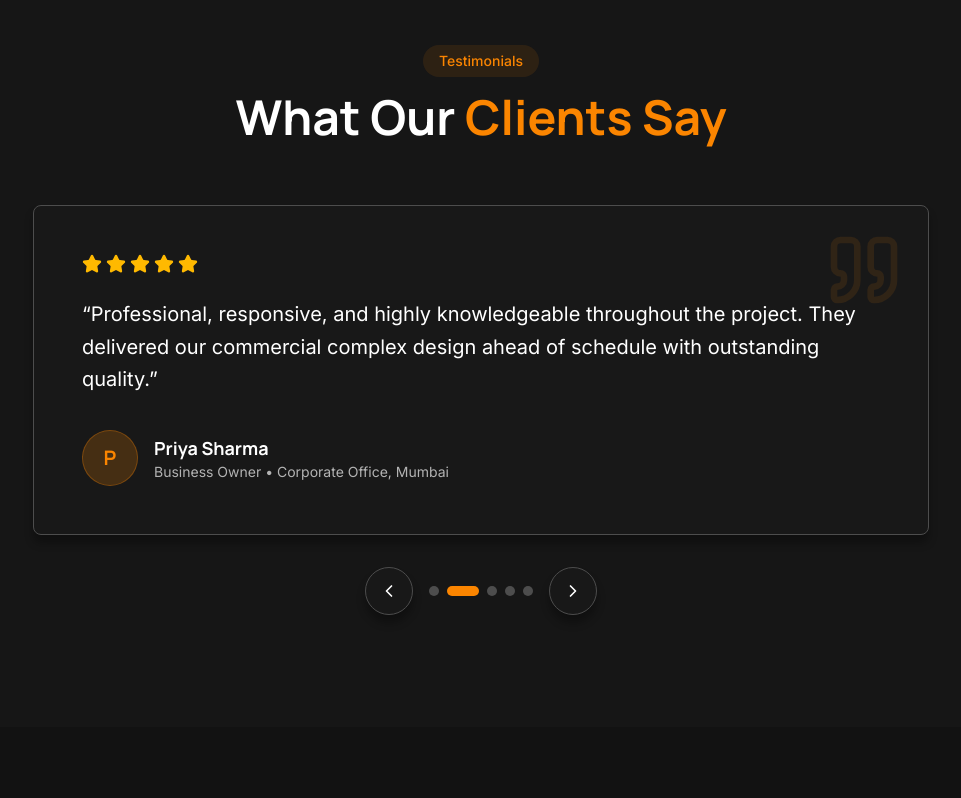
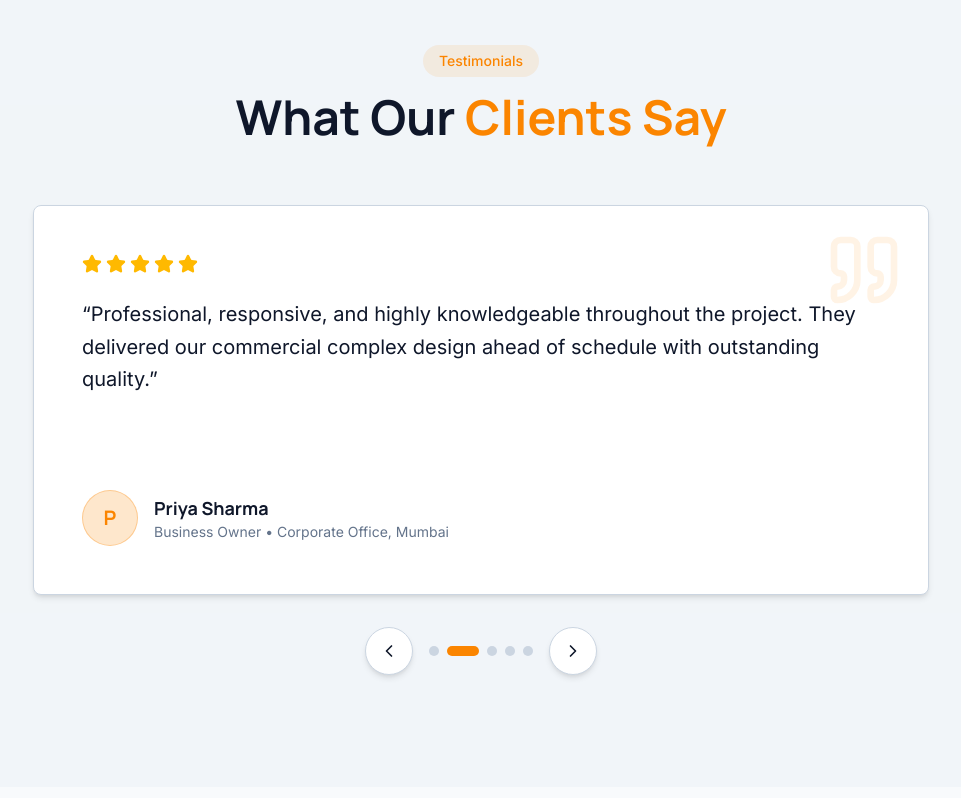
Before and after one commit to Superbiouss/ArcStone-Constructions, a Next.js app: page / in a window 1280 px wide. Shown: the part 6754-7552 px from the top of the page, without its empty margins (159-1120 px from the left). Built offline with nearby package versions, Linux system fonts and the light colour scheme.

Commit message:
refactor: implement theme-based CSS variables and update component styles for light/dark mode support

```diff
--- a/src/app/globals.css
+++ b/src/app/globals.css
@@ -7,41 +7,40 @@
   --font-heading: 'Manrope', sans-serif;
   --font-body: 'Inter', sans-serif;
 
-  /* Spotify-Inspired Palette */
-  --color-primary: #181818;
-  --color-primary-dark: #121212;
-  --color-primary-darker: #000000;
-  --color-on-primary: #ffffff;
+  --color-primary: var(--primary);
+  --color-primary-dark: var(--primary-dark);
+  --color-primary-darker: var(--primary-darker);
+  --color-on-primary: var(--on-primary);
 
-  --color-secondary: #272727;
+  --color-secondary: var(--secondary);
 
-  --color-accent: #fb8500;
-  --color-accent-hover: #e57800;
-  --color-accent-light: #ff9b2e;
+  --color-accent: var(--accent);
+  --color-accent-hover: var(--accent-hover);
+  --color-accent-light: var(--accent-light);
 
-  --color-background: #121212;
-  --color-foreground: #ffffff;
+  --color-background: var(--background);
+  --color-foreground: var(--foreground);
 
-  --color-muted: #1f1f1f;
-  --color-muted-foreground: #b3b3b3;
+  --color-muted: var(--muted);
+  --color-muted-foreground: var(--muted-foreground);
 
-  --color-border: #4d4d4d;
+  --color-border: var(--border);
 
-  --color-card: #181818;
-  --color-card-foreground: #ffffff;
+  --color-card: var(--card);
+  --color-card-foreground: var(--card-foreground);
 
-  --color-destructive: #f3727f;
+  --color-destructive: var(--destructive);
 
-  --color-ring: #1ed760;
-  --color-surface: #1f1f1f;
-  --color-surface-elevated: #252525;
+  --color-ring: var(--ring);
+  --color-surface: var(--surface);
+  --color-surface-elevated: var(--surface-elevated);
 
-  --color-overlay: rgba(0, 0, 0, 0.7);
+  --color-overlay: var(--overlay);
 
   /* Shadows */
-  --shadow-elevated: 0px 8px 8px rgba(0, 0, 0, 0.3);
-  --shadow-dialog: 0px 8px 24px rgba(0, 0, 0, 0.5);
-  --shadow-inset: 0px 1px 0px rgb(18, 18, 18), 0px 0px 0px 1px inset rgb(124, 124, 124);
+  --shadow-elevated: var(--shadow-elevated-val);
+  --shadow-dialog: var(--shadow-dialog-val);
+  --shadow-inset: var(--shadow-inset-val);
 
   --animate-fade-in: fade-in 0.6s ease-out;
   --animate-fade-in-up: fade-in-up 0.6s ease-out;
@@ -55,6 +54,80 @@
   --animate-count-up: count-up 2s ease-out;
   --animate-slide-up: slide-up 0.3s ease-out;
   --animate-bounce-in: bounce-in 0.5s ease-out;
+}
+
+:root {
+  /* Light Mode Palette */
+  --primary: #f8fafc;
+  --primary-dark: #f1f5f9;
+  --primary-darker: #e2e8f0;
+  --on-primary: #121212;
+
+  --secondary: #e2e8f0;
+
+  --accent: #fb8500;
+  --accent-hover: #e57800;
+  --accent-light: #ff9b2e;
+
+  --background: #f8fafc;
+  --foreground: #0f172a;
+
+  --muted: #e2e8f0;
+  --muted-foreground: #64748b;
+
+  --border: #cbd5e1;
+
+  --card: #ffffff;
+  --card-foreground: #0f172a;
+
+  --destructive: #ef4444;
+
+  --ring: #1ed760;
+  --surface: #f1f5f9;
+  --surface-elevated: #ffffff;
+
+  --overlay: rgba(255, 255, 255, 0.7);
+
+  --shadow-elevated-val: 0px 4px 6px -1px rgba(0, 0, 0, 0.1), 0px 2px 4px -1px rgba(0, 0, 0, 0.06);
+  --shadow-dialog-val: 0px 10px 15px -3px rgba(0, 0, 0, 0.1), 0px 4px 6px -2px rgba(0, 0, 0, 0.05);
+  --shadow-inset-val: 0px 1px 0px rgba(0, 0, 0, 0.05) inset;
+}
+
+.dark {
+  /* Spotify-Inspired Dark Mode Palette */
+  --primary: #181818;
+  --primary-dark: #121212;
+  --primary-darker: #000000;
+  --on-primary: #ffffff;
+
+  --secondary: #272727;
+
+  --accent: #fb8500;
+  --accent-hover: #e57800;
+  --accent-light: #ff9b2e;
+
+  --background: #121212;
+  --foreground: #ffffff;
+
+  --muted: #1f1f1f;
+  --muted-foreground: #b3b3b3;
+
+  --border: #4d4d4d;
+
+  --card: #181818;
+  --card-foreground: #ffffff;
+
+  --destructive: #f3727f;
+
+  --ring: #1ed760;
+  --surface: #1f1f1f;
+  --surface-elevated: #252525;
+
+  --overlay: rgba(0, 0, 0, 0.7);
+
+  --shadow-elevated-val: 0px 8px 8px rgba(0, 0, 0, 0.3);
+  --shadow-dialog-val: 0px 8px 24px rgba(0, 0, 0, 0.5);
+  --shadow-inset-val: 0px 1px 0px rgb(18, 18, 18), 0px 0px 0px 1px inset rgb(124, 124, 124);
 }
 
 @keyframes fade-in {
@@ -129,9 +202,9 @@ body {
   -moz-osx-font-smoothing: grayscale;
 }
 
-/* Force dark mode variables even without .dark class */
+/* Enable light and dark color schemes */
 :root {
-  color-scheme: dark;
+  color-scheme: light dark;
 }
 
 /* ===== HEADINGS ===== */
--- a/src/components/Navbar.tsx
+++ b/src/components/Navbar.tsx
@@ -138,7 +138,7 @@ export default function Navbar() {
               <a
                 href="#contact"
                 onClick={(e) => { e.preventDefault(); handleNavClick('#contact'); }}
-                className="hidden sm:flex items-center gap-2 px-5 py-2 lg:px-6 lg:py-2.5 bg-accent hover:bg-accent-hover text-[#000000] text-[10px] lg:text-xs font-body font-bold uppercase tracking-[0.1em] rounded-full transition-all duration-200 hover:scale-105 cursor-pointer"
+                className="hidden sm:flex items-center gap-2 px-6 py-2.5 bg-accent hover:bg-accent-hover text-[#000000] text-xs font-body font-bold uppercase tracking-[0.1em] rounded-full transition-all duration-200 hover:scale-105 cursor-pointer"
               >
                 <Phone size={15} />
                 Get Consultation
--- a/src/components/sections/ServicesSection.tsx
+++ b/src/components/sections/ServicesSection.tsx
@@ -74,7 +74,7 @@ const services = [
 
 export default function ServicesSection() {
   return (
-    <section id="services" className="section-padding bg-muted/30 dark:bg-[#0B1120]">
+    <section id="services" className="section-padding bg-muted/30">
       <div className="max-w-7xl mx-auto px-4 sm:px-6 lg:px-8">
         {/* Section Header */}
         <ScrollReveal>
--- a/src/components/sections/TestimonialsSection.tsx
+++ b/src/components/sections/TestimonialsSection.tsx
@@ -73,7 +73,7 @@ export default function TestimonialsSection() {
   }, [isAutoPlaying, next]);
 
   return (
-    <section id="testimonials" className="section-padding bg-muted/30 dark:bg-[#0B1120]">
+    <section id="testimonials" className="section-padding bg-muted/30">
       <div className="max-w-7xl mx-auto px-4 sm:px-6 lg:px-8">
         {/* Section Header */}
         <ScrollReveal>
@@ -114,7 +114,7 @@ export default function TestimonialsSection() {
                 </div>
 
                 {/* Quote */}
-                <blockquote className="text-foreground font-body text-lg md:text-xl leading-relaxed mb-8 relative z-10 min-h-[100px]">
+                <blockquote className="text-foreground font-body text-lg md:text-xl leading-relaxed mb-8 relative z-10 min-h-[160px]">
                   &ldquo;{testimonials[current].quote}&rdquo;
                 </blockquote>
 
@@ -159,6 +159,7 @@ export default function TestimonialsSection() {
                         : 'bg-border hover:bg-muted-foreground w-2.5'
                     }`}
                     aria-label={`Go to testimonial ${i + 1}`}
+                    aria-current={i === current ? 'true' : 'false'}
                   />
                 ))}
               </div>
```
